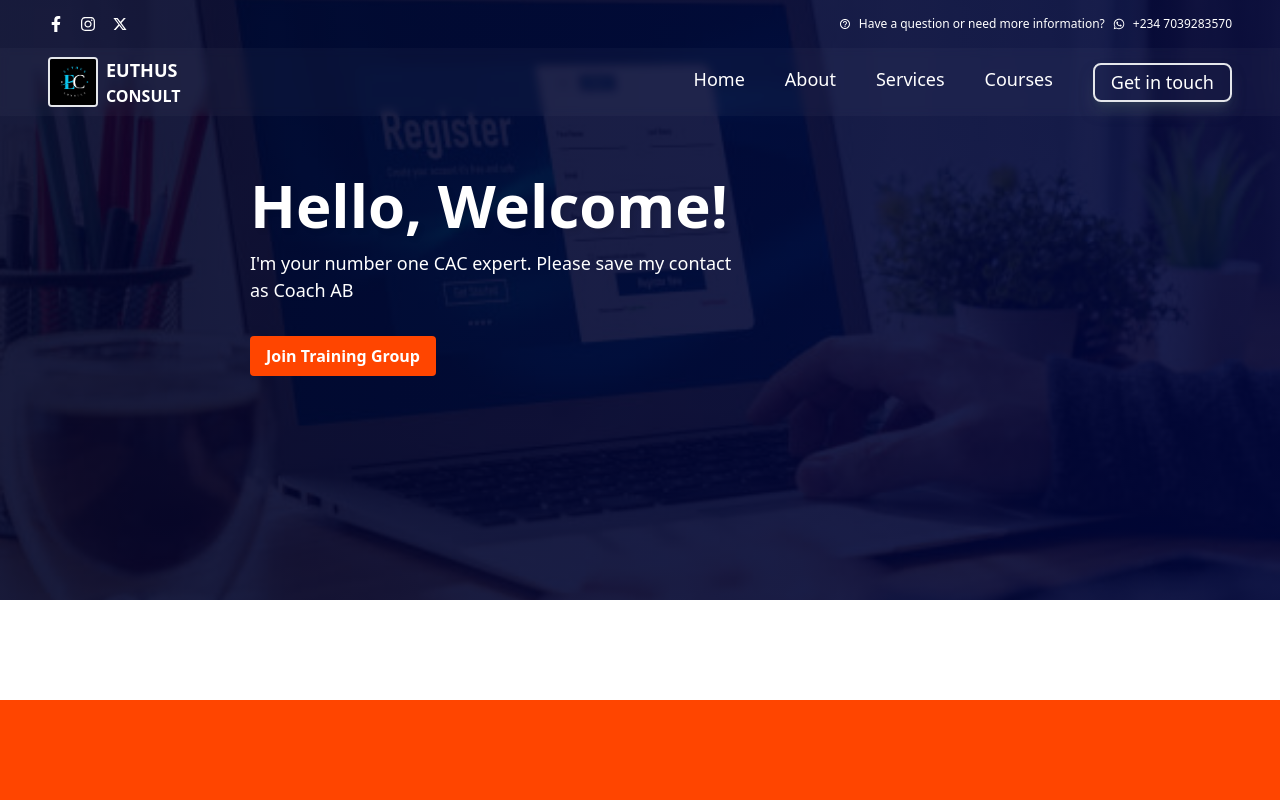
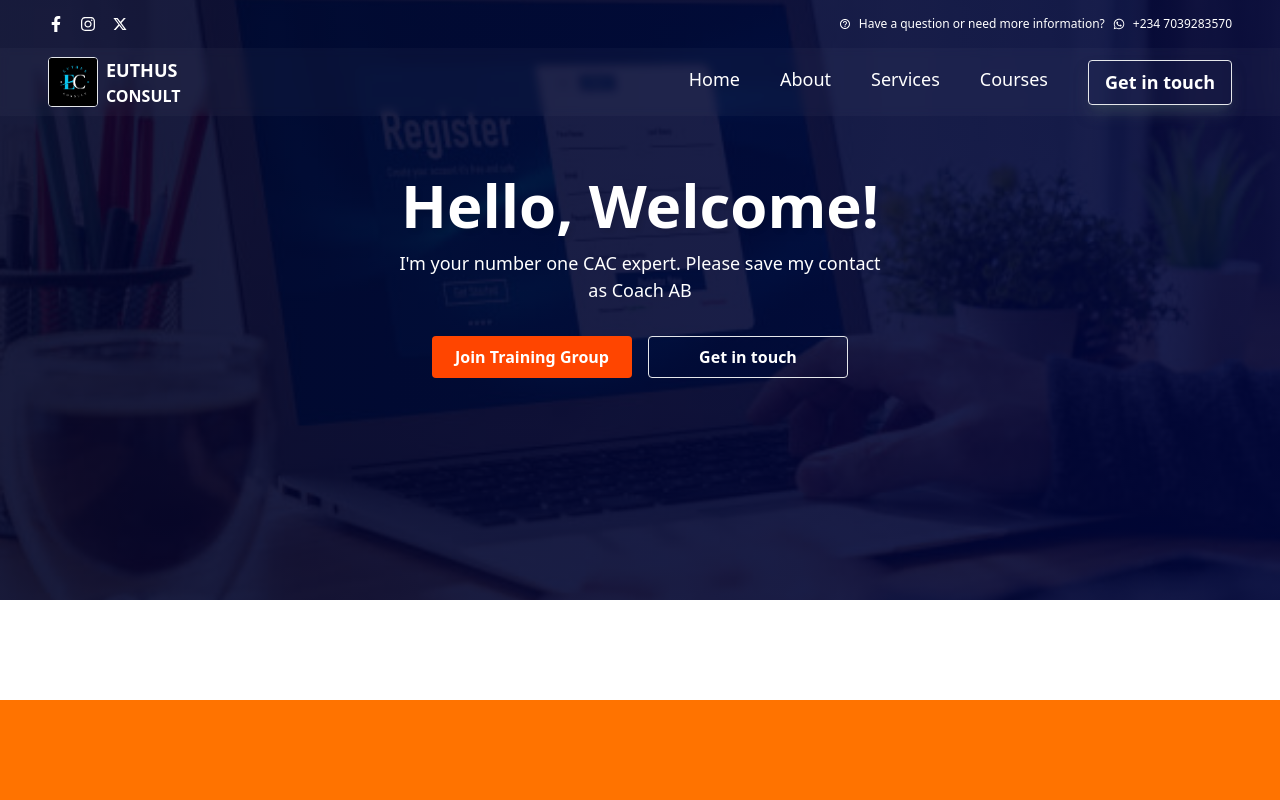
Before and after one commit to StivinTaesoo/euthus-consult, a Next.js app: page / in a window 1280 px wide. Shown: the top 800 px of the page. Built offline with nearby package versions, Linux system fonts and the light colour scheme.

Commit message:
Tidy up buttons

```diff
--- a/app/globals.css
+++ b/app/globals.css
@@ -11,12 +11,17 @@
 .start {
     margin: 100px auto;
     padding: 100px;
-    background: orangered;
+    background: #ff7300;
     color: #fff;
 }
 
 .sticky-nav.active {
     background: linear-gradient(90deg, rgb(0, 4, 40) 0%, rgb(1, 7, 59) 100%);
+    /* background: linear-gradient(90deg, rgb(0, 4, 40) 0%, #01073b 100%); */
+}
+
+.button-eff:hover {
+    transition: all 0.3s ease-in;
 }
 
 .nav-container ul li:after {
--- a/components/Hero.tsx
+++ b/components/Hero.tsx
@@ -3,6 +3,7 @@ import { slideImages } from "@/utils/constants";
 import React, { useEffect, useState } from "react";
 import { Navbar } from "./Navbar";
 import { motion } from "framer-motion";
+import Link from "next/link";
 
 export default function HeroSection() {
     const [activeImage, setActiveImage] = useState(0);
@@ -35,14 +36,14 @@ export default function HeroSection() {
                 <div
                     className={
                         index === activeImage
-                            ? `w-full h-[400px]  bg-cover bg-center relative md:h-[600px]`
+                            ? `w-full h-[500px]  bg-cover bg-center relative md:h-[600px]`
                             : `hidden`
                     }
                     style={{ backgroundImage: `url(${img.src})` }}
                     key={index}
                 >
-                    <div className="w-full h-full   bg-transGrey absolute top-0  flex flex-col  items-center justify-center md:items-left">
-                        <div className="absolute top-40 left-4 text-center md:left-[100px] lg:left-[250px] md:text-left">
+                    <div className="w-full h-full bg-transGrey absolute top-0 flex flex-col  items-center justify-center ">
+                        <div className="absolute top-40 flex flex-col items-center justify-center text-center ">
                             <motion.div
                                 initial={{
                                     opacity: index === activeImage ? 0 : 0.5,
@@ -67,9 +68,14 @@ export default function HeroSection() {
                                     {img.desc}
                                 </p>
                             </motion.div>
-                            <button className="px-4 py-2 mt-8 text-white font-semibold border-current rounded bg-[orangered]">
-                                Join Training Group
-                            </button>
+                            <div className="flex flex-col gap-x-4 md:flex-row">
+                                <button className="button-eff px-4 min-w-[200px] py-2 mt-8 text-white font-semibold rounded bg-[orangered] hover:border-[1px] hover:text-[whitesmoke] hover:bg-[#ff7300]">
+                                    Join Training Group
+                                </button>
+                                <button className="button-eff px-4 min-w-[200px] py-2 mt-8 text-white font-semibold  border-[1px] rounded hover:bg-white hover:text-[#01073b]">
+                                    Get in touch
+                                </button>
+                            </div>
                         </div>
                     </div>
                 </div>
--- a/components/MobileNavbar.tsx
+++ b/components/MobileNavbar.tsx
@@ -116,7 +116,7 @@ export const MobileNavbar = () => {
                     </Link>
                     <Link
                         href="/contact"
-                        className="px-4 py-2 mt-2 text-white text-center text-[24px] bg-bluePrimary rounded-lg shadow-lg shadow-slate-700/70 hover:bg-blue-300 hover:transition-all"
+                        className="px-4 py-2 mt-2 text-white text-center text-[24px] border-[1px] text-white rounded shadow-lg shadow-slate-700/70 hover:bg-white hover:text-[#01073b]"
                         onClick={closeMobileMenu}
                     >
                         Get in touch
--- a/components/Navbar.tsx
+++ b/components/Navbar.tsx
@@ -56,7 +56,7 @@ export const Navbar = () => {
                     <img
                         src="./images/Euthus-logo.jpeg"
                         alt="logo"
-                        className="w-[50px] h-[50px] border-2 rounded"
+                        className="w-[50px] h-[50px] border-[1px] rounded"
                     />
 
                     <div className="text-white">
@@ -88,7 +88,7 @@ export const Navbar = () => {
 
                     <Link
                         href="/contact"
-                        className="btn-effect px-4 py-1 text-white text-[18px] border-2 text-center rounded-lg shadow-lg shadow-slate-700/70 hover:bg-blue-300 hover:transition-all"
+                        className="button-eff py-2 px-4 text-white font-semibold border-[1px] rounded hover:bg-white hover:text-[#01073b] shadow-lg shadow-slate-700/70 "
                     >
                         Get in touch
                     </Link>
```
